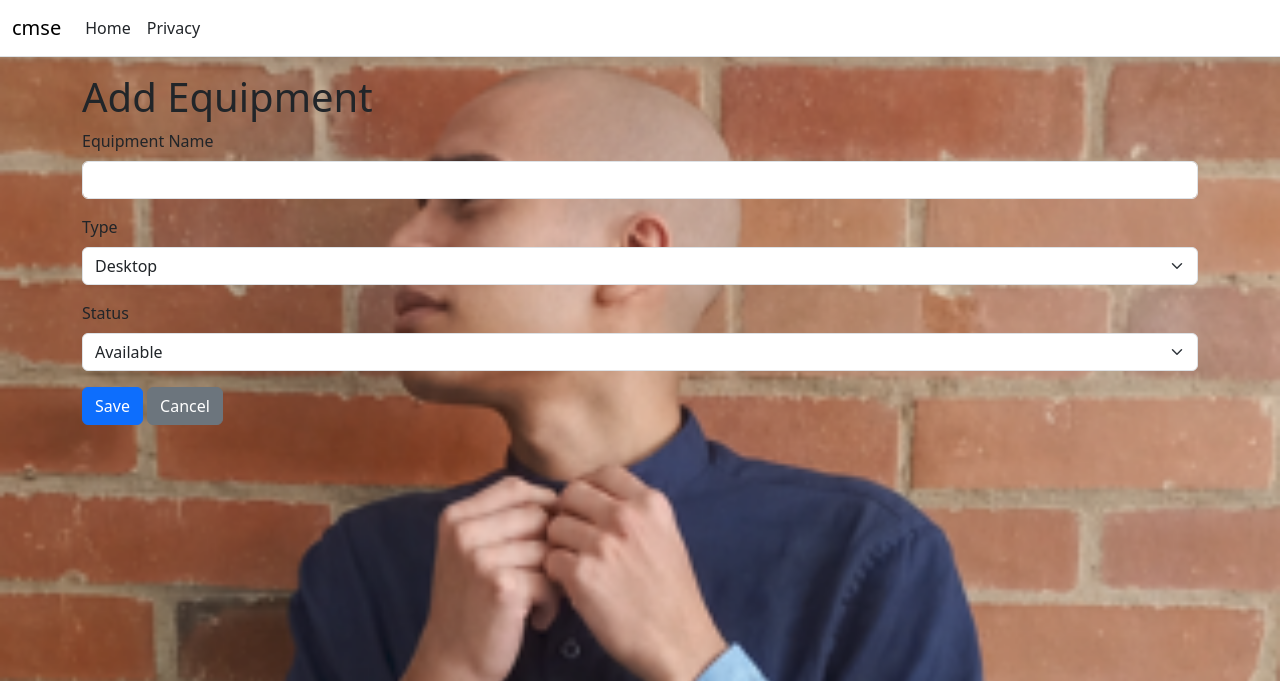
After one commit to ksreve8322/cmse-proyect, an ASP.NET Core app: template Views/Equipment/Create.cshtml in a window 1280 px wide. The commit adds this page. Shown: the top 681 px of the page. Run offline with ASP.NET Core 8, Linux system fonts and the light colour scheme; the template is opened without the code that fills it, so the values that code supplies are empty; style sheets or scripts are compiled from the project's sources.

Commit message:
30/09/26 prueba cargue repositorio

```diff
--- /dev/null
+++ b/Views/Equipment/Create.cshtml
@@ -0,0 +1,36 @@
+@{
+    ViewData["Title"] = "Add Equipment";
+}
+
+<h1>Add Equipment</h1>
+
+<form>
+    <div class="mb-3">
+        <label class="form-label">Equipment Name</label>
+        <input type="text" class="form-control" />
+    </div>
+
+    <div class="mb-3">
+        <label class="form-label">Type</label>
+        <select class="form-select">
+            <option>Desktop</option>
+            <option>Laptop</option>
+            <option>Projector</option>
+            <option>TV / Screen</option>
+            <option>Printer</option>
+        </select>
+    </div>
+
+    <div class="mb-3">
+        <label class="form-label">Status</label>
+        <select class="form-select">
+            <option>Available</option>
+            <option>In Maintenance</option>
+            <option>Assigned</option>
+            <option>Inactive</option>
+        </select>
+    </div>
+
+    <button type="submit" class="btn btn-primary">Save</button>
+    <a asp-action="Index" class="btn btn-secondary">Cancel</a>
+</form>
--- a/wwwroot/css/site.css
+++ b/wwwroot/css/site.css
@@ -29,3 +29,9 @@ body {
 .form-floating > .form-control-plaintext:focus::placeholder, .form-floating > .form-control:focus::placeholder {
   text-align: start;
 }
+body {
+    background-image: url('/images/erickboldrecord.png');
+    background-size: cover;
+    background-position: center;
+    background-attachment: fixed;
+}
```
Also changed, not shown: Controllers/EquipmentController.cs (added, +83 -0 lines), Views/Equipment/Index.cshtml (added, +32 -0 lines), cmse.csproj, wwwroot/images/erickbold - copia.png (added), wwwroot/images/erickbold.png (added), wwwroot/images/erickboldrecord.png (added).
